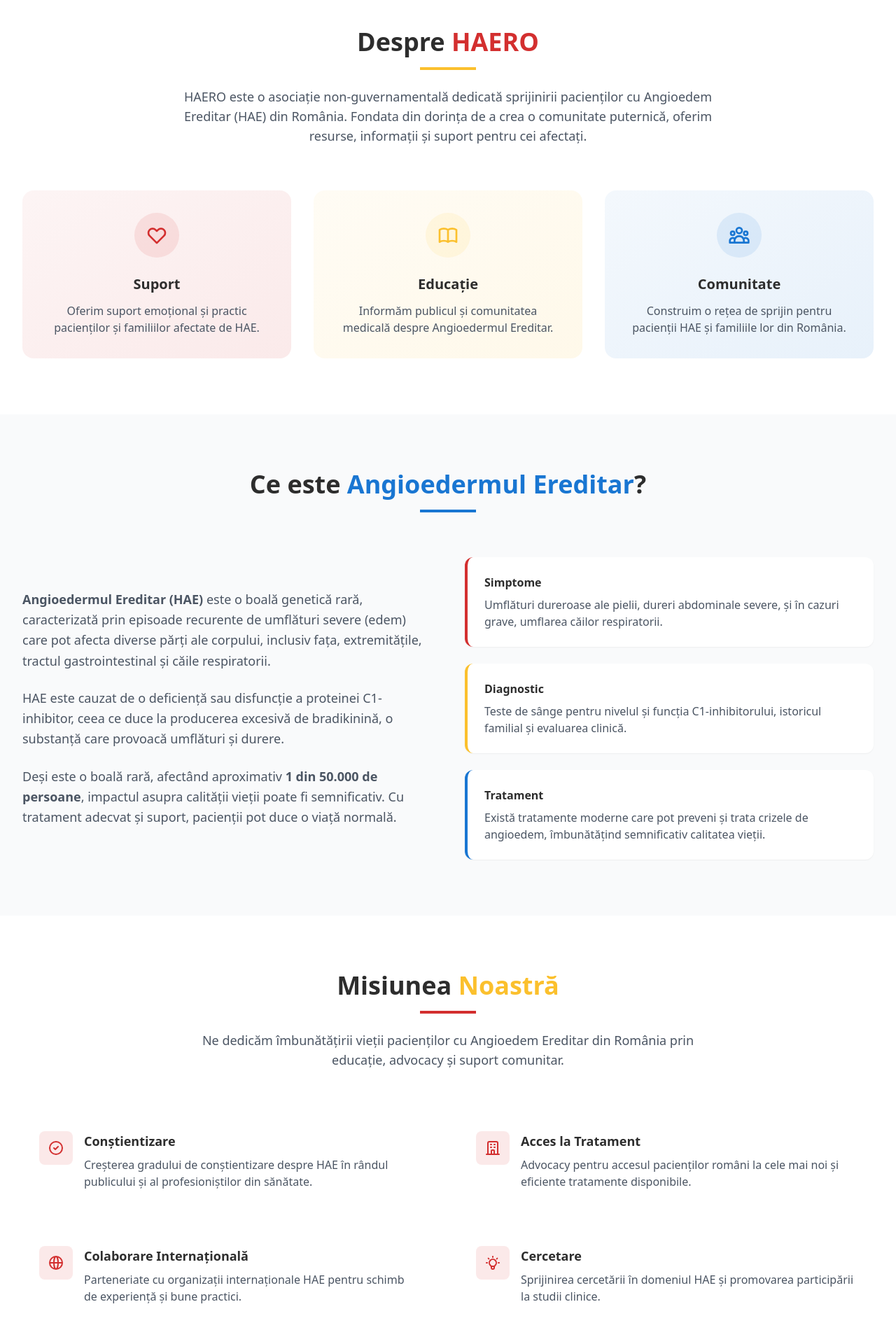
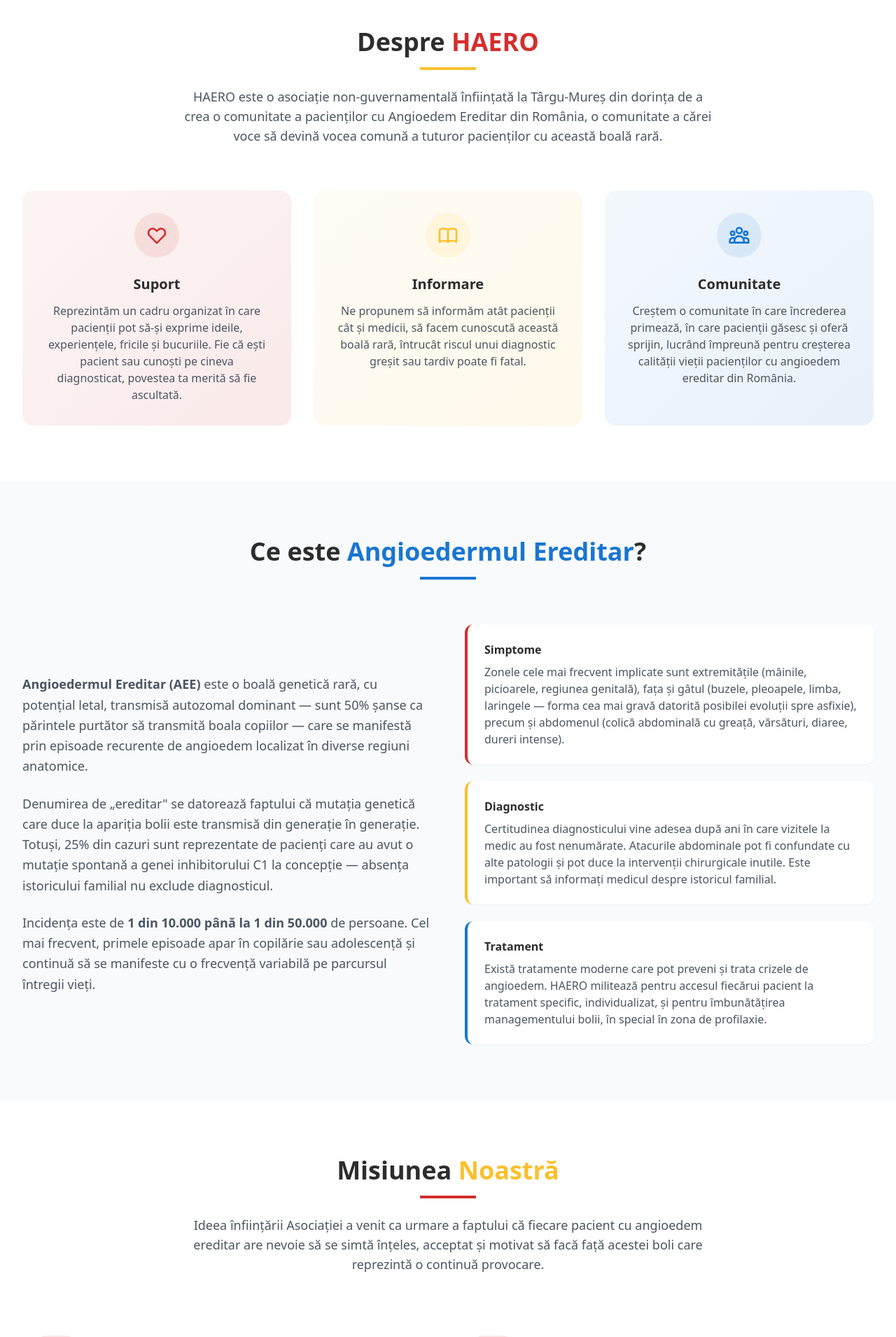
Before and after one commit to monalisabaltatescu87-pixel/asociatiahaero, a React (Create React App) app: page / in a window 1280 px wide. Shown: the part 840-2750 px from the top of the page at 70% size. Built offline with nearby package versions, Linux system fonts and the light colour scheme.

Commit message:
Update website content with real data from asociatiahaero.ro (#6)

```diff
--- a/src/App.tsx
+++ b/src/App.tsx
@@ -5,7 +5,6 @@
 import WhatIsHAE from './components/WhatIsHAE';
 import Mission from './components/Mission';
 import GetInvolved from './components/GetInvolved';
-
 import Contact from './components/Contact';
 import Footer from './components/Footer';
 
--- a/src/components/About.tsx
+++ b/src/components/About.tsx
@@ -10,9 +10,10 @@
           </h2>
           <div className="w-20 h-1 bg-haero-yellow mx-auto mb-6"></div>
           <p className="text-gray-600 max-w-3xl mx-auto text-lg">
-            HAERO este o asociație non-guvernamentală dedicată sprijinirii pacienților
-            cu Angioedem Ereditar (HAE) din România. Fondata din dorința de a crea o
-            comunitate puternică, oferim resurse, informații și suport pentru cei afectați.
+            HAERO este o asociație non-guvernamentală înființată la Târgu-Mureș din
+            dorința de a crea o comunitate a pacienților cu Angioedem Ereditar din România,
+            o comunitate a cărei voce să devină vocea comună a tuturor pacienților cu
+            această boală rară.
           </p>
         </div>
 
@@ -25,7 +26,9 @@
             </div>
             <h3 className="text-xl font-bold text-haero-dark mb-3">Suport</h3>
             <p className="text-gray-600">
-              Oferim suport emoțional și practic pacienților și familiilor afectate de HAE.
+              Reprezintăm un cadru organizat în care pacienții pot să-și exprime
+              ideile, experiențele, fricile și bucuriile. Fie că ești pacient sau
+              cunoști pe cineva diagnosticat, povestea ta merită să fie ascultată.
             </p>
           </div>
 
@@ -35,9 +38,11 @@
                 <path strokeLinecap="round" strokeLinejoin="round" strokeWidth={2} d="M12 6.253v13m0-13C10.832 5.477 9.246 5 7.5 5S4.168 5.477 3 6.253v13C4.168 18.477 5.754 18 7.5 18s3.332.477 4.5 1.253m0-13C13.168 5.477 14.754 5 16.5 5c1.747 0 3.332.477 4.5 1.253v13C19.832 18.477 18.247 18 16.5 18c-1.746 0-3.332.477-4.5 1.253" />
               </svg>
             </div>
-            <h3 className="text-xl font-bold text-haero-dark mb-3">Educație</h3>
+            <h3 className="text-xl font-bold text-haero-dark mb-3">Informare</h3>
             <p className="text-gray-600">
-              Informăm publicul și comunitatea medicală despre Angioedermul Ereditar.
+              Ne propunem să informăm atât pacienții cât și medicii, să facem
+              cunoscută această boală rară, întrucât riscul unui diagnostic greșit
+              sau tardiv poate fi fatal.
             </p>
           </div>
 
@@ -49,7 +54,9 @@
             </div>
             <h3 className="text-xl font-bold text-haero-dark mb-3">Comunitate</h3>
             <p className="text-gray-600">
-              Construim o rețea de sprijin pentru pacienții HAE și familiile lor din România.
+              Creștem o comunitate în care încrederea primează, în care pacienții
+              găsesc și oferă sprijin, lucrând împreună pentru creșterea calității
+              vieții pacienților cu angioedem ereditar din România.
             </p>
           </div>
         </div>
--- a/src/components/Footer.tsx
+++ b/src/components/Footer.tsx
@@ -15,8 +15,8 @@
               </div>
             </div>
             <p className="text-gray-400 text-sm">
-              Împreună pentru o viață mai bună pentru pacienții cu Angioedem Ereditar
-              din România.
+              Împreună pentru creșterea calității vieții pacienților cu
+              angioedem ereditar din România.
             </p>
           </div>
 
@@ -24,9 +24,9 @@
             <h3 className="font-bold mb-4">Linkuri Utile</h3>
             <ul className="space-y-2 text-gray-400 text-sm">
               <li><a href="#despre" className="hover:text-white transition-colors">Despre Noi</a></li>
-              <li><a href="#hae" className="hover:text-white transition-colors">Ce este HAE?</a></li>
+              <li><a href="#hae" className="hover:text-white transition-colors">Ce este AEE?</a></li>
               <li><a href="#misiune" className="hover:text-white transition-colors">Misiunea Noastră</a></li>
-              <li><a href="#implica-te" className="hover:text-white transition-colors">Implică-te</a></li>
+              <li><a href="#comunitate" className="hover:text-white transition-colors">Comunitate</a></li>
               <li><a href="#contact" className="hover:text-white transition-colors">Contact</a></li>
             </ul>
           </div>
@@ -34,9 +34,9 @@
           <div>
             <h3 className="font-bold mb-4">Resurse</h3>
             <ul className="space-y-2 text-gray-400 text-sm">
-              <li><span className="hover:text-white transition-colors cursor-pointer">HAEi (HAE International)</span></li>
-              <li><span className="hover:text-white transition-colors cursor-pointer">Ghid Pacient</span></li>
-              <li><span className="hover:text-white transition-colors cursor-pointer">Politica de Confidențialitate</span></li>
+              <li><a href="https://haei.org" target="_blank" rel="noopener noreferrer" className="hover:text-white transition-colors">HAEi (HAE International)</a></li>
+              <li><a href="https://romania.haei.org" target="_blank" rel="noopener noreferrer" className="hover:text-white transition-colors">HAEi România</a></li>
+              <li><a href="https://www.angioedem.ro" target="_blank" rel="noopener noreferrer" className="hover:text-white transition-colors">Centrul de Expertiză AEE</a></li>
             </ul>
           </div>
         </div>
--- a/src/components/GetInvolved.tsx
+++ b/src/components/GetInvolved.tsx
@@ -2,16 +2,17 @@
 
 const GetInvolved: React.FC = () => {
   return (
-    <section id="implica-te" className="py-20 bg-gradient-to-br from-haero-red/5 via-haero-yellow/5 to-haero-blue/5">
+    <section id="comunitate" className="py-20 bg-gradient-to-br from-haero-red/5 via-haero-yellow/5 to-haero-blue/5">
       <div className="max-w-7xl mx-auto px-4 sm:px-6 lg:px-8">
         <div className="text-center mb-16">
           <h2 className="text-3xl sm:text-4xl font-bold text-haero-dark mb-4">
-            Implică-te
+            Comunitate
           </h2>
           <div className="w-20 h-1 bg-haero-yellow mx-auto mb-6"></div>
           <p className="text-gray-600 max-w-3xl mx-auto text-lg">
-            Fiecare contribuție contează. Iată cum poți face diferența în viața
-            pacienților cu HAE.
+            În această călătorie, responsabilitatea poate fi egal împărțită între toți
+            cei care doresc să se implice. Fie că ești pacient sau cunoști pe cineva
+            diagnosticat cu această boală rară, povestea ta merită să fie ascultată.
           </p>
         </div>
 
@@ -19,19 +20,20 @@
           <div className="bg-white rounded-2xl p-8 shadow-sm hover:shadow-lg transition-shadow text-center">
             <div className="w-20 h-20 bg-haero-yellow/10 rounded-full flex items-center justify-center mx-auto mb-6">
               <svg className="w-10 h-10 text-haero-yellow" fill="none" stroke="currentColor" viewBox="0 0 24 24">
-                <path strokeLinecap="round" strokeLinejoin="round" strokeWidth={2} d="M11 5.882V19.24a1.76 1.76 0 01-3.417.592l-2.147-6.15M18 13a3 3 0 100-6M5.436 13.683A4.001 4.001 0 017 6h1.832c4.1 0 7.625-1.234 9.168-3v14c-1.543-1.766-5.067-3-9.168-3H7a3.988 3.988 0 01-1.564-.317z" />
+                <path strokeLinecap="round" strokeLinejoin="round" strokeWidth={2} d="M17 20h5v-2a3 3 0 00-5.356-1.857M17 20H7m10 0v-2c0-.656-.126-1.283-.356-1.857M7 20H2v-2a3 3 0 015.356-1.857M7 20v-2c0-.656.126-1.283.356-1.857m0 0a5.002 5.002 0 019.288 0M15 7a3 3 0 11-6 0 3 3 0 016 0zm6 3a2 2 0 11-4 0 2 2 0 014 0zM7 10a2 2 0 11-4 0 2 2 0 014 0z" />
               </svg>
             </div>
-            <h3 className="text-xl font-bold text-haero-dark mb-3">Voluntariat</h3>
+            <h3 className="text-xl font-bold text-haero-dark mb-3">Grupul de Facebook</h3>
             <p className="text-gray-600 mb-6">
-              Devino voluntar și ajută-ne să organizăm evenimente, campanii de
-              conștientizare și activități de suport.
+              Am creat un grup de Facebook în care pacienții și aparținătorii pot comunica
+              deschis, pot pune întrebări și pot primi răspunsuri de la persoane care au
+              parte de experiențe asemănătoare.
             </p>
             <a
               href="#contact"
               className="inline-block bg-haero-yellow text-haero-dark px-6 py-3 rounded-full font-semibold hover:bg-yellow-600 transition-colors"
             >
-              Devino Voluntar
+              Alătură-te
             </a>
           </div>
 
@@ -43,14 +45,15 @@
             </div>
             <h3 className="text-xl font-bold text-haero-dark mb-3">Distribuie</h3>
             <p className="text-gray-600 mb-6">
-              Ajută-ne să răspândim mesajul. Distribuie informații despre HAE
-              în comunitatea ta.
+              Ajută-ne să facem cunoscută această boală rară. Dacă crezi că te identifici
+              cu simptomele specifice AEE sau ești medic și ai nevoie de informații,
+              te invităm să ne contactezi.
             </p>
             <a
               href="#contact"
               className="inline-block bg-haero-blue text-white px-6 py-3 rounded-full font-semibold hover:bg-blue-700 transition-colors"
             >
-              Află Mai Multe
+              Contactează-ne
             </a>
           </div>
         </div>
--- a/src/components/Mission.tsx
+++ b/src/components/Mission.tsx
@@ -8,8 +8,8 @@
           <path strokeLinecap="round" strokeLinejoin="round" strokeWidth={2} d="M9 12l2 2 4-4m6 2a9 9 0 11-18 0 9 9 0 0118 0z" />
         </svg>
       ),
-      title: 'Conștientizare',
-      description: 'Creșterea gradului de conștientizare despre HAE în rândul publicului și al profesioniștilor din sănătate.',
+      title: 'Calitatea Vieții',
+      description: 'Scopul nostru primordial este de a îmbunătăți calitatea vieții pacienților, atât prin facilitarea îngrijirilor medicale de calitate, cât și prin diminuarea impactului psihosocial pe care această boală rară îl produce.',
     },
     {
       icon: (
@@ -18,7 +18,16 @@
         </svg>
       ),
       title: 'Acces la Tratament',
-      description: 'Advocacy pentru accesul pacienților români la cele mai noi și eficiente tratamente disponibile.',
+      description: 'Vrem să reușim ca fiecare pacient cu angioedem ereditar din România să beneficieze de tratament individualizat. Militam pentru accesul la tratament specific și pentru introducerea de protocoale terapeutice moderne.',
+    },
+    {
+      icon: (
+        <svg className="w-6 h-6" fill="none" stroke="currentColor" viewBox="0 0 24 24">
+          <path strokeLinecap="round" strokeLinejoin="round" strokeWidth={2} d="M8 12h.01M12 12h.01M16 12h.01M21 12c0 4.418-4.03 8-9 8a9.863 9.863 0 01-4.255-.949L3 20l1.395-3.72C3.512 15.042 3 13.574 3 12c0-4.418 4.03-8 9-8s9 3.582 9 8z" />
+        </svg>
+      ),
+      title: 'Dialog Deschis',
+      description: 'Rămânem aproape de comunitate, inițiem și menținem un dialog deschis între pacienți și medici, informăm și întreprindem acțiuni care aduc beneficii celor diagnosticați cu angioedem ereditar.',
     },
     {
       icon: (
@@ -26,17 +35,8 @@
           <path strokeLinecap="round" strokeLinejoin="round" strokeWidth={2} d="M21 12a9 9 0 01-9 9m9-9a9 9 0 00-9-9m9 9H3m9 9a9 9 0 01-9-9m9 9c1.657 0 3-4.03 3-9s-1.343-9-3-9m0 18c-1.657 0-3-4.03-3-9s1.343-9 3-9m-9 9a9 9 0 019-9" />
         </svg>
       ),
-      title: 'Colaborare Internațională',
-      description: 'Parteneriate cu organizații internaționale HAE pentru schimb de experiență și bune practici.',
-    },
-    {
-      icon: (
-        <svg className="w-6 h-6" fill="none" stroke="currentColor" viewBox="0 0 24 24">
-          <path strokeLinecap="round" strokeLinejoin="round" strokeWidth={2} d="M9.663 17h4.673M12 3v1m6.364 1.636l-.707.707M21 12h-1M4 12H3m3.343-5.657l-.707-.707m2.828 9.9a5 5 0 117.072 0l-.548.547A3.374 3.374 0 0014 18.469V19a2 2 0 11-4 0v-.531c0-.895-.356-1.754-.988-2.386l-.548-.547z" />
-        </svg>
-      ),
-      title: 'Cercetare',
-      description: 'Sprijinirea cercetării în domeniul HAE și promovarea participării la studii clinice.',
+      title: 'Colaborare cu HAEi',
+      description: 'Adunăm pentru pacienți știrile relevante din domeniu, noutățile legate de tratament și inițiativele Asociației internaționale de angioedem ereditar (HAEi) pentru a ține comunitatea informată.',
     },
   ];
 
@@ -49,8 +49,9 @@
           </h2>
           <div className="w-20 h-1 bg-haero-red mx-auto mb-6"></div>
           <p className="text-gray-600 max-w-3xl mx-auto text-lg">
-            Ne dedicăm îmbunătățirii vieții pacienților cu Angioedem Ereditar din România
-            prin educație, advocacy și suport comunitar.
+            Ideea înființării Asociației a venit ca urmare a faptului că fiecare pacient
+            cu angioedem ereditar are nevoie să se simtă înțeles, acceptat și motivat să
+            facă față acestei boli care reprezintă o continuă provocare.
           </p>
         </div>
 
--- a/src/components/Navbar.tsx
+++ b/src/components/Navbar.tsx
@@ -6,9 +6,9 @@
 
   const links = [
     { href: '#despre', label: 'Despre Noi' },
-    { href: '#hae', label: 'Ce este HAE?' },
+    { href: '#hae', label: 'Ce este AEE?' },
     { href: '#misiune', label: 'Misiunea Noastră' },
-    { href: '#implica-te', label: 'Implică-te' },
+    { href: '#comunitate', label: 'Comunitate' },
     { href: '#contact', label: 'Contact' },
   ];
 
--- a/src/components/WhatIsHAE.tsx
+++ b/src/components/WhatIsHAE.tsx
@@ -14,20 +14,23 @@
         <div className="grid lg:grid-cols-2 gap-12 items-center">
           <div>
             <p className="text-gray-600 text-lg mb-6 leading-relaxed">
-              <strong>Angioedermul Ereditar (HAE)</strong> este o boală genetică rară,
-              caracterizată prin episoade recurente de umflături severe (edem) care pot
-              afecta diverse părți ale corpului, inclusiv fața, extremitățile,
-              tractul gastrointestinal și căile respiratorii.
+              <strong>Angioedermul Ereditar (AEE)</strong> este o boală genetică rară,
+              cu potențial letal, transmisă autozomal dominant — sunt 50% șanse ca
+              părintele purtător să transmită boala copiilor — care se manifestă prin
+              episoade recurente de angioedem localizat în diverse regiuni anatomice.
             </p>
             <p className="text-gray-600 text-lg mb-6 leading-relaxed">
-              HAE este cauzat de o deficiență sau disfuncție a proteinei C1-inhibitor,
-              ceea ce duce la producerea excesivă de bradikinină, o substanță care
-              provoacă umflături și durere.
+              Denumirea de „ereditar" se datorează faptului că mutația genetică care
+              duce la apariția bolii este transmisă din generație în generație. Totuși,
+              25% din cazuri sunt reprezentate de pacienți care au avut o mutație spontană
+              a genei inhibitorului C1 la concepție — absența istoricului familial nu
+              exclude diagnosticul.
             </p>
             <p className="text-gray-600 text-lg leading-relaxed">
-              Deși este o boală rară, afectând aproximativ <strong>1 din 50.000 de
-              persoane</strong>, impactul asupra calității vieții poate fi semnificativ.
-              Cu tratament adecvat și suport, pacienții pot duce o viață normală.
+              Incidența este de <strong>1 din 10.000 până la 1 din 50.000</strong> de
+              persoane. Cel mai frecvent, primele episoade apar în copilărie sau
+              adolescență și continuă să se manifeste cu o frecvență variabilă pe
+              parcursul întregii vieți.
             </p>
           </div>
 
@@ -35,22 +38,28 @@
             <div className="bg-white rounded-xl p-6 shadow-sm border-l-4 border-haero-red">
               <h3 className="font-bold text-haero-dark mb-2">Simptome</h3>
               <p className="text-gray-600">
-                Umflături dureroase ale pielii, dureri abdominale severe,
-                și în cazuri grave, umflarea căilor respiratorii.
+                Zonele cele mai frecvent implicate sunt extremitățile (mâinile, picioarele,
+                regiunea genitală), fața și gâtul (buzele, pleoapele, limba, laringele —
+                forma cea mai gravă datorită posibilei evoluții spre asfixie), precum și
+                abdomenul (colică abdominală cu greață, vărsături, diaree, dureri intense).
               </p>
             </div>
             <div className="bg-white rounded-xl p-6 shadow-sm border-l-4 border-haero-yellow">
               <h3 className="font-bold text-haero-dark mb-2">Diagnostic</h3>
               <p className="text-gray-600">
-                Teste de sânge pentru nivelul și funcția C1-inhibitorului,
-                istoricul familial și evaluarea clinică.
+                Certitudinea diagnosticului vine adesea după ani în care vizitele la medic
+                au fost nenumărate. Atacurile abdominale pot fi confundate cu alte patologii
+                și pot duce la intervenții chirurgicale inutile. Este important să informați
+                medicul despre istoricul familial.
               </p>
             </div>
             <div className="bg-white rounded-xl p-6 shadow-sm border-l-4 border-haero-blue">
               <h3 className="font-bold text-haero-dark mb-2">Tratament</h3>
               <p className="text-gray-600">
-                Există tratamente moderne care pot preveni și trata crizele de angioedem,
-                îmbunătățind semnificativ calitatea vieții.
+                Există tratamente moderne care pot preveni și trata crizele de angioedem.
+                HAERO militează pentru accesul fiecărui pacient la tratament specific,
+                individualizat, și pentru îmbunătățirea managementului bolii, în special
+                în zona de profilaxie.
               </p>
             </div>
           </div>
```
Also changed, not shown: src/components/Contact.tsx (+22 -10 lines), src/components/Hero.tsx (+5 -4 lines).
